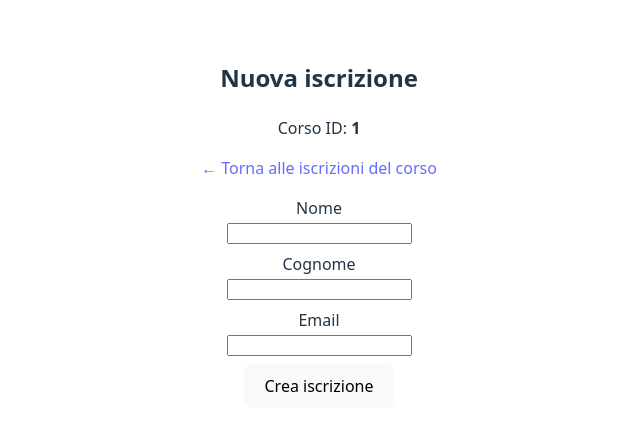
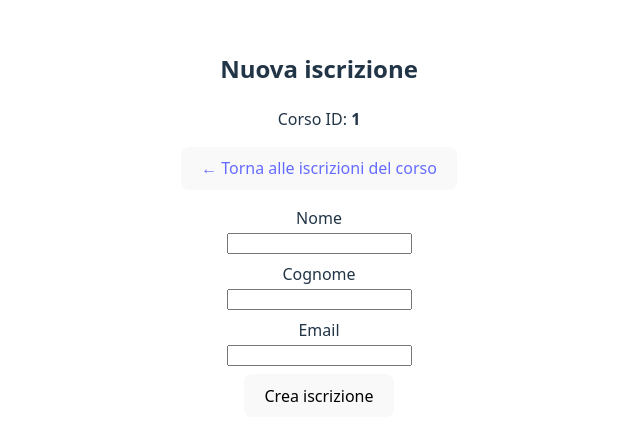
Before and after one commit to P13rlU/simulazione_esame_its, a React app in the folder Web App Preparazione/frontend/: page /corsi/1/iscrizioni/nuova in a window 1280 px wide. Shown: the part 176-616 px from the top of the page, without its empty margins (321-961 px from the left). Built offline with nearby package versions, Linux system fonts and the light colour scheme; the HTML template or start-up script is replaced by a standard one.

Commit message:
customizzato poco poco
Signed-off-by: P13rlU <pierluigibuttazzo.21@gmail.com>

```diff
--- a/Web App Preparazione/frontend/src/component/CreateIscrizionePage.tsx
+++ b/Web App Preparazione/frontend/src/component/CreateIscrizionePage.tsx
@@ -45,7 +45,11 @@ const CreateIscrizionePage: React.FC = () => {
         <div style={{ padding: 20 }}>
             <h2>Nuova iscrizione</h2>
             <p>Corso ID: <strong>{corsoIdParam}</strong></p>
-            <p><Link to={`/corsi/${corsoId}/iscrizioni`}>&larr; Torna alle iscrizioni del corso</Link></p>
+            <p>
+                <button>
+                    <Link to={`/corsi/${corsoId}/iscrizioni`}>&larr; Torna alle iscrizioni del corso</Link>
+                </button>
+            </p>
 
             {error && <p style={{ color: "red" }}>{error}</p>}
             {okMsg && <p style={{ color: "green" }}>{okMsg}</p>}
```
